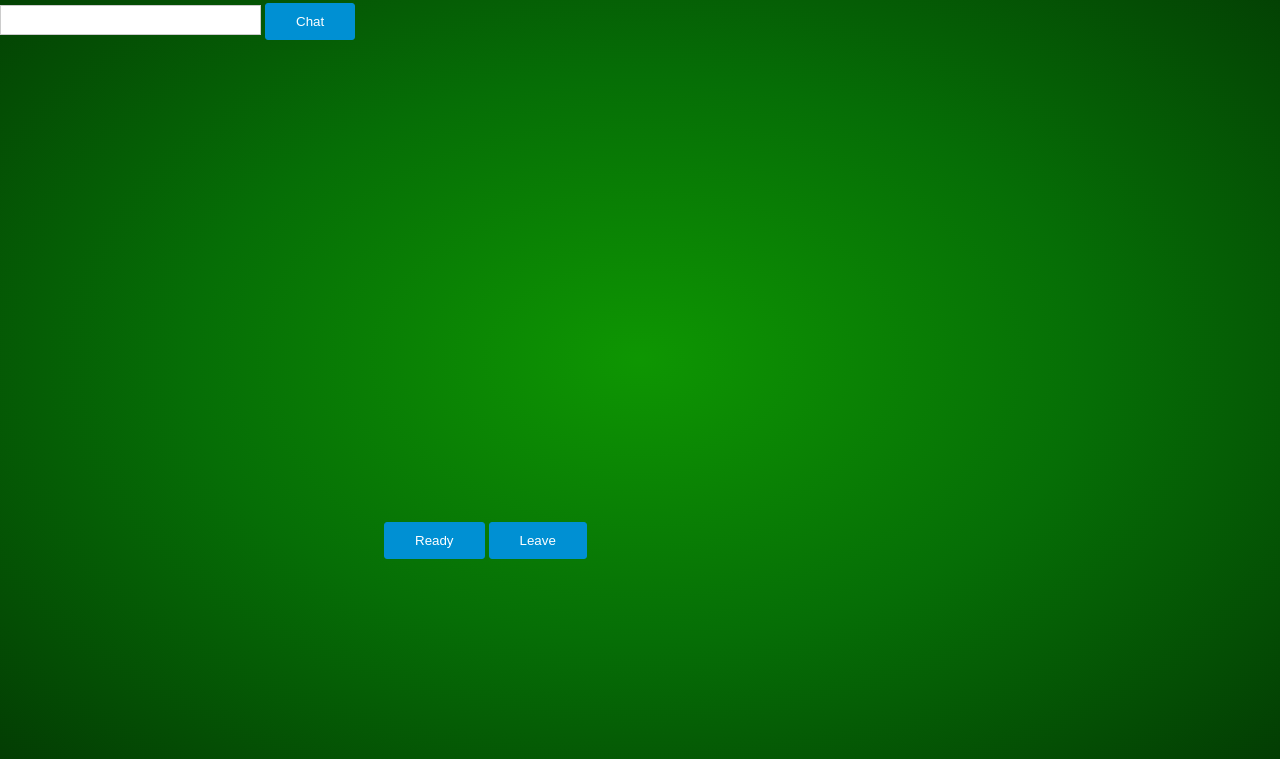
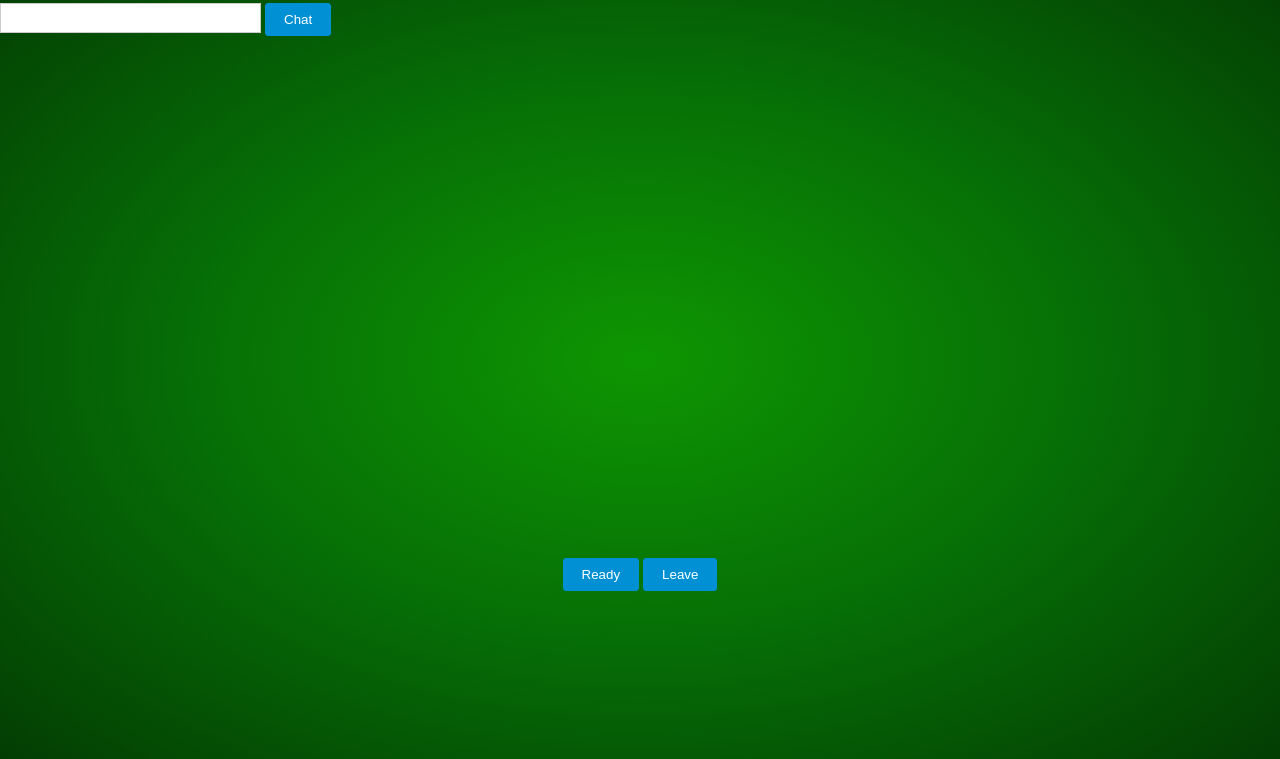
Before and after one commit to worry45678/niniu2, a Flask app: page /room in a window 1280 px wide. Shown: the part 41-800 px from the top of the page. Run offline with Flask 2, Linux system fonts and the light colour scheme; a user stored in the database is signed in; data comes from the database, SQL or seed files in the repository; both versions use the stored data as it was after the commit; data that the repository does not hold is empty.

Commit message:
added: style

```diff
--- a/app/static/phone.css
+++ b/app/static/phone.css
@@ -21,10 +21,11 @@ p {
 #action {
     position: absolute;
     right: 50%;
-    bottom: 25%;
+    bottom: 168px;
     transform: translateX(50%);
-    width: 40%;
-    z-index: 100;
+    width: 200px;
+	z-index: 100;
+	text-align: center;
 }
 
 #player1 {
@@ -160,7 +161,7 @@ input[type=text]:focus {
 button {
 	display: inline-block;
 	box-sizing: border-box;
-	padding: 10px 30px;
+	padding: 8px 18px;
 	background: #0090d3;
 	color: #fff;
 	border: 1px solid #0090d3;
```
Also changed, not shown: app/test.db, readme.md.
